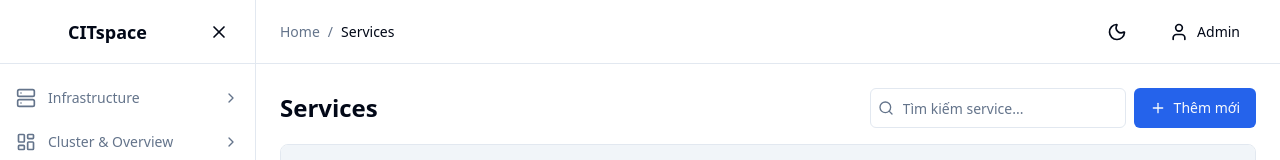
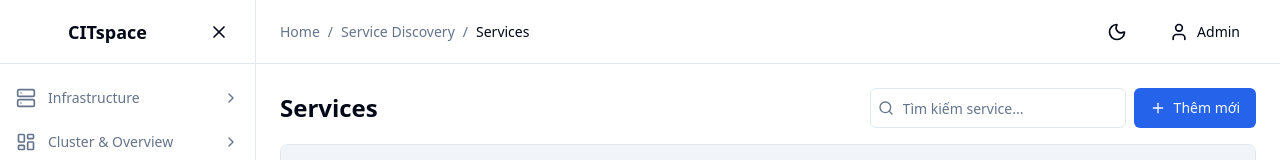
Before and after one commit to thanhnade/luanvan, a React (Vite) app in the folder my-react-app/: page /admin/services in a window 1280 px wide. Shown: the top 160 px of the page. Built offline with nearby package versions, Linux system fonts and the light colour scheme; no server answers; sample sign-in values are in the browser's storage.

Commit message:
fix giao dien breadcum

```diff
--- a/my-react-app/src/App.tsx
+++ b/my-react-app/src/App.tsx
@@ -25,8 +25,8 @@ import { Services } from "@/apps/admin/pages/services/Services"
 import { IngressList } from "@/apps/admin/pages/services/Ingress"
 import { PVCList } from "@/apps/admin/pages/storage/PVC"
 import { PVList } from "@/apps/admin/pages/storage/PV"
-import { UserServices } from "@/apps/admin/pages/users/UserServices"
-import { AccountManagement } from "@/apps/admin/pages/users/AccountManagement"
+import { Services as UserServices } from "@/apps/admin/pages/users/Services"
+import { Account } from "@/apps/admin/pages/users/Account"
 import "./index.css"
 
 /**
@@ -220,7 +220,7 @@ function App() {
               element={
                 <ProtectedRoute>
                   <AdminLayout>
-                    <AccountManagement />
+                    <Account />
                   </AdminLayout>
                 </ProtectedRoute>
               }
--- a/my-react-app/src/apps/admin/components/Header.tsx
+++ b/my-react-app/src/apps/admin/components/Header.tsx
@@ -1,6 +1,6 @@
 import { useLocation, Link } from "react-router-dom";
 import { Moon, Sun, LogOut, User } from "lucide-react";
-import { useState, useEffect } from "react";
+import { useState, useEffect, useMemo } from "react";
 import { useAuth } from "@/contexts/AuthContext";
 import { Button } from "@/components/ui/button";
 import { DropdownMenu, DropdownMenuItem } from "@/components/ui/dropdown-menu";
@@ -27,10 +27,10 @@ export function Header() {
     }
   }, [darkMode]);
 
-  // Tạo breadcrumb từ pathname
-  const generateBreadcrumbs = () => {
+  // Tạo breadcrumb từ pathname - sử dụng useMemo để đảm bảo tính lại khi pathname thay đổi
+  const breadcrumbs = useMemo(() => {
     const paths = location.pathname.split("/").filter(Boolean);
-    const breadcrumbs = [{ label: "Home", path: "/admin/overview" }];
+    const result = [{ label: "Home", path: "/admin/overview" }];
 
     if (paths.length > 1 && paths[0] === "admin") {
       const pathMap: Record<string, string> = {
@@ -50,27 +50,51 @@ export function Header() {
         storage: "Storage",
         pvc: "PVC",
         pv: "PV",
+        users: "User Services",
+        accounts: "Accounts",
       };
 
       let currentPath = "/admin";
       for (let i = 1; i < paths.length; i++) {
         currentPath += `/${paths[i]}`;
         const label = pathMap[paths[i]] || paths[i];
-        breadcrumbs.push({ label, path: currentPath });
+        result.push({ label, path: currentPath });
+      }
+
+      // Đặc biệt: Khi ở trang /admin/users, thêm "Services" vào cuối
+      if (location.pathname === "/admin/users") {
+        result.push({ label: "Services", path: "/admin/users" });
+      }
+
+      // Đặc biệt: Khi ở trang /admin/accounts, thêm "User Services" vào trước "Accounts"
+      if (location.pathname === "/admin/accounts") {
+        // Tìm và thêm "User Services" vào trước "Accounts"
+        const accountIndex = result.findIndex(crumb => crumb.path === "/admin/accounts");
+        if (accountIndex !== -1) {
+          result.splice(accountIndex, 0, { label: "User Services", path: "/admin/users" });
+        }
+      }
+
+      // Đặc biệt: Khi ở trang /admin/services hoặc /admin/ingress, thêm "Service Discovery" vào trước
+      if (location.pathname === "/admin/services" || location.pathname === "/admin/ingress") {
+        const serviceIndex = result.findIndex(crumb =>
+          crumb.path === "/admin/services" || crumb.path === "/admin/ingress"
+        );
+        if (serviceIndex !== -1) {
+          result.splice(serviceIndex, 0, { label: "Service Discovery", path: "/admin/services" });
+        }
       }
     }
 
-    return breadcrumbs;
-  };
-
-  const breadcrumbs = generateBreadcrumbs();
+    return result;
+  }, [location.pathname]);
 
   return (
     <header className="h-16 border-b border-border bg-background flex items-center justify-between px-6">
       {/* Breadcrumb */}
       <nav className="flex items-center gap-2 text-sm text-muted-foreground">
         {breadcrumbs.map((crumb, index) => (
-          <div key={crumb.path} className="flex items-center gap-2">
+          <div key={`${crumb.path}-${index}`} className="flex items-center gap-2">
             {index > 0 && <span>/</span>}
             <Link
               to={crumb.path}
--- a/my-react-app/src/apps/admin/pages/users/AccountManagement.tsx
+++ b/my-react-app/src/apps/admin/pages/users/Account.tsx
@@ -16,7 +16,7 @@ const statusVariant: Record<AdminAccount["status"], "success" | "warning" | "sec
   pending: "warning",
 };
 
-export function AccountManagement() {
+export function Account() {
   const [accounts, setAccounts] = useState<AdminAccount[]>([]);
   const [filteredAccounts, setFilteredAccounts] = useState<AdminAccount[]>([]);
   const [loading, setLoading] = useState(true);
--- a/my-react-app/src/apps/admin/pages/users/UserServices.tsx
+++ b/my-react-app/src/apps/admin/pages/users/Services.tsx
@@ -52,7 +52,7 @@ import { toast } from "sonner";
 
 type ViewState = "users" | "projects" | "projectDetail";
 
-export function UserServices() {
+export function Services() {
   const [searchParams, setSearchParams] = useSearchParams();
   const [users, setUsers] = useState<AdminUser[]>([]);
   const [usersLoading, setUsersLoading] = useState(true);
```
